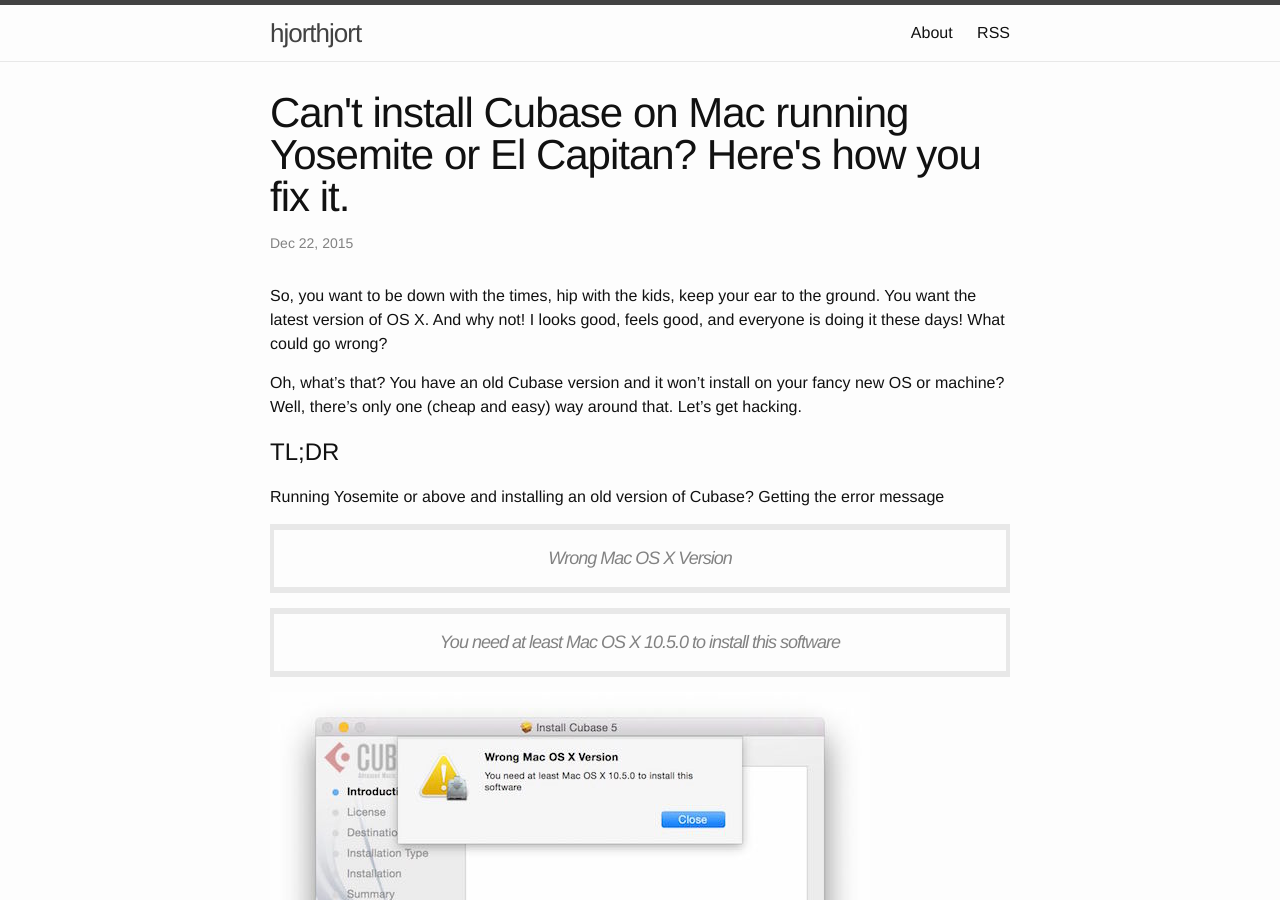
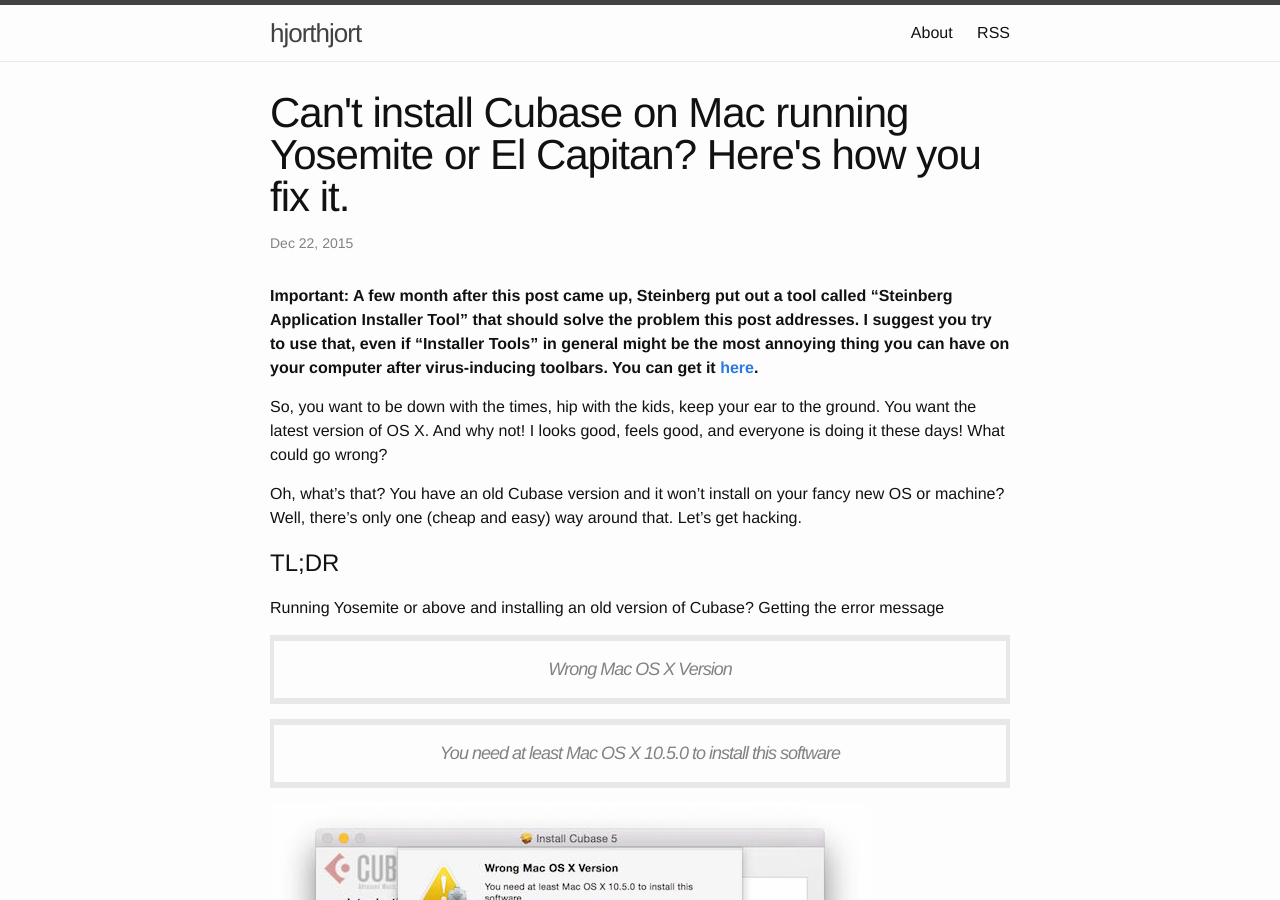
Before and after one commit to hjorthjort/hjorthjort.github.io, a Jekyll site: the page built from _posts/2015-12-22-cant-install-cubase.markdown, in a window 1280 px wide and 900 px high. Built offline with Jekyll 4.4.1, drawn with Linux system fonts in a browser that asks for light colours.

Commit message:
Pragraph on Steinberg installer tool

```diff
--- a/_posts/2015-12-22-cant-install-cubase.markdown
+++ b/_posts/2015-12-22-cant-install-cubase.markdown
@@ -4,6 +4,8 @@
 date: 2015-12-22 22:04:00 +0100
 categories: old-site
 ---
+
+**Important: A few month after this post came up, Steinberg put out a tool called "Steinberg Application Installer Tool" that should solve the problem this post addresses. I suggest you try to use that, even if "Installer Tools" in general might be the most annoying thing you can have on your computer after virus-inducing toolbars. You can get it [here][tool].**
 
 So, you want to be down with the times, hip with the kids, keep your ear to the ground. You want the latest version of OS X. And why not! I looks good, feels good, and everyone is doing it these days! What could go wrong?
 
@@ -138,3 +140,5 @@
 * * *
 
 Hope that helped. Email me at hjort[squirell-a]hjorthjort{dot}com if you have any quetions or anything to add. Happy hacking! And happy hit-making!
+
+[tool]: http://www.steinberg.net/en/support/content_und_zubehoer/content_and_accessories_sait.html
```
